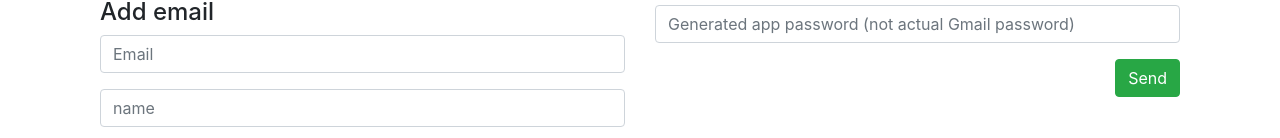
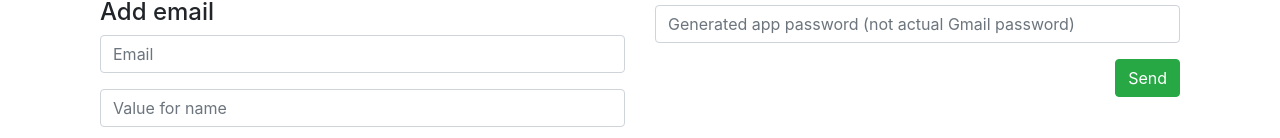
Before and after one commit to lammas/gmail-sender, an Angular app: page / in a window 1280 px wide. Shown: the part 814-952 px from the top of the page. Built offline with nearby package versions, Linux system fonts and the light colour scheme.

Commit message:
Fix: clear variable inputs after adding email

```diff
--- a/frontend/app/dashboard/dashboard.component.html
+++ b/frontend/app/dashboard/dashboard.component.html
@@ -123,7 +123,7 @@
 						type="text"
 						class="form-control"
 						name="{{ param.name }}"
-						placeholder="{{ param.name }}" />
+						placeholder="Value for {{ param.name }}" />
 				</div>
 			</div>
 			<div class="form-group">
--- a/frontend/app/dashboard/dashboard.component.ts
+++ b/frontend/app/dashboard/dashboard.component.ts
@@ -74,6 +74,7 @@ export class DashboardComponent implements OnInit {
 				name: element.name.trim(),
 				value: element.value.trim(),
 			});
+			element.value = '';
 		}
 
 		let email = inputElement.value.trim();
```
